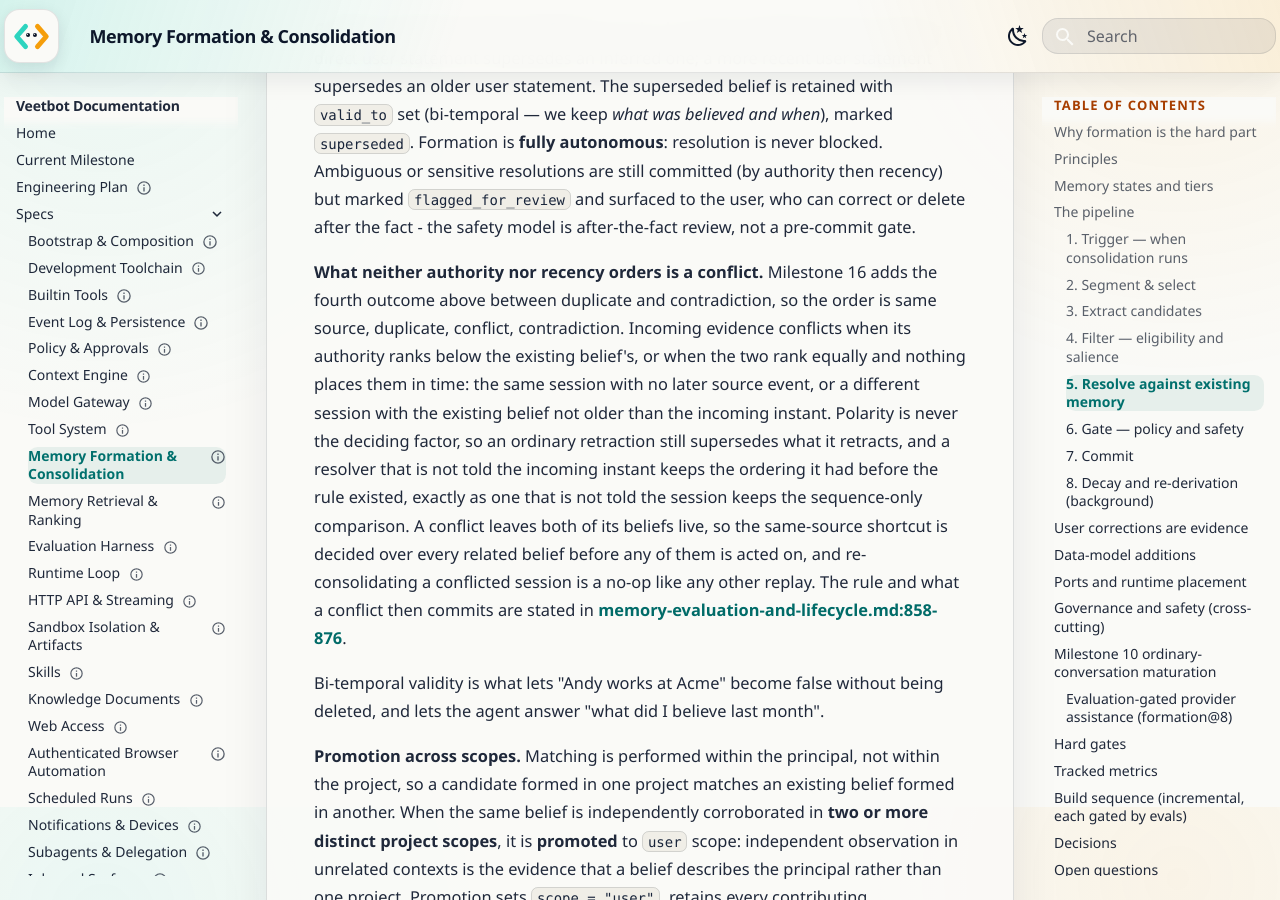
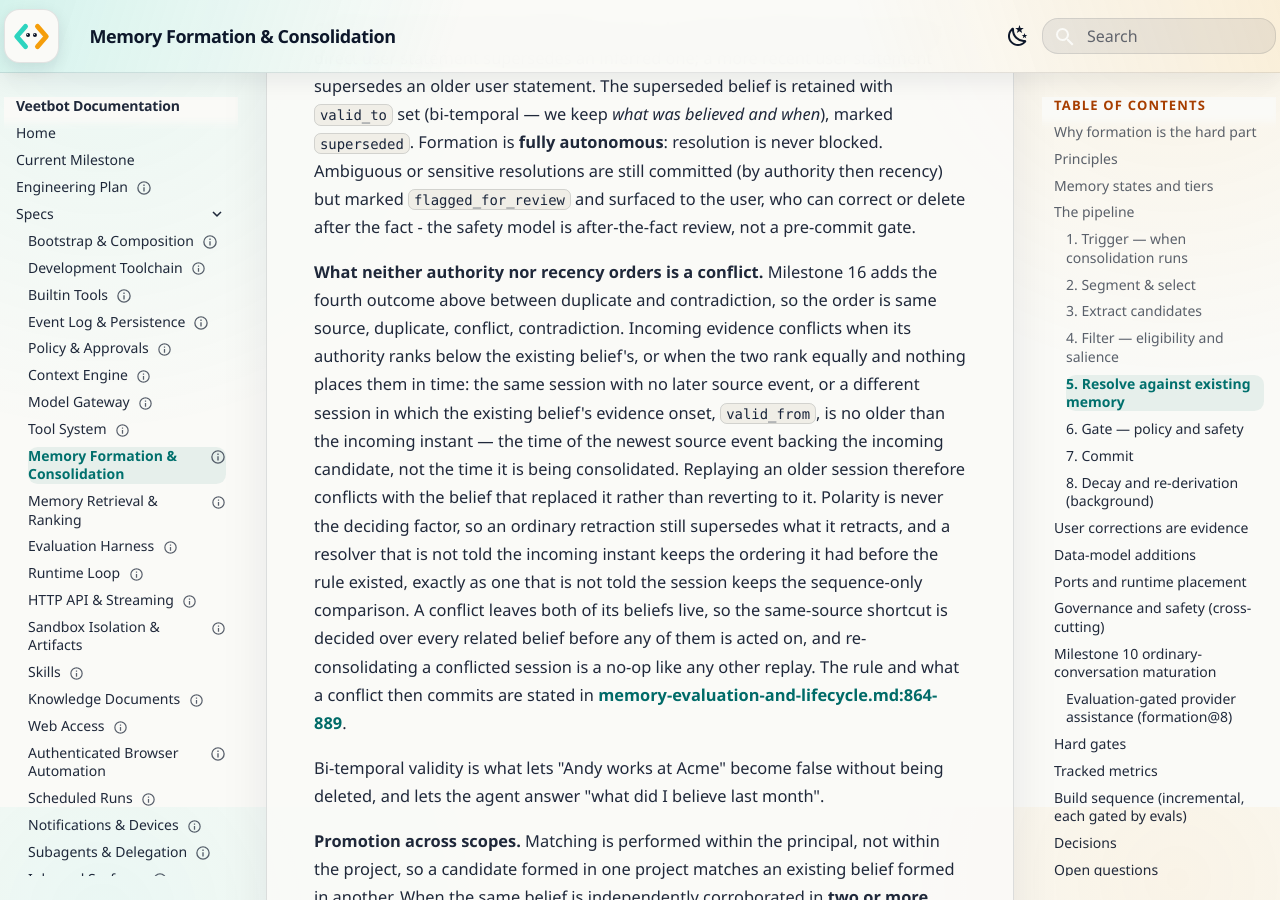
Before and after one commit to avitus/veetbot, an MkDocs documentation site: the page built from docs/plan/memory-formation-and-consolidation.md, in a window 1280 px wide and 900 px high, scrolled down 6393 px. Built offline with MkDocs 1.6.1 and Material for MkDocs 9.7.7, drawn with Linux system fonts in a browser that asks for light colours.

Commit message:
fix(memory): anchor cross-session conflict recency on evidence time so replay never reverts currency
Rule (ii) of the conflict resolver compared the consolidation instant with the
existing belief's `updated_at`. A replay runs at today's clock, so incoming
evidence from an older session always looked later than the belief that had
already replaced it, and `agent memory replay --session <id> --confirm`
superseded a newer belief with older evidence. No gate caught it: a superseded
belief is not a rejected one, so `gate.memory.rederive_opt_in` passed literally.

Consolidation now threads the incoming evidence's own instant — the newest
source event backing the candidate — into the resolver, and rule (ii) compares
it against the existing belief's `valid_from`, its evidence onset, rather than
`updated_at`, which usage feedback, decay, and conflict linkage all write long
after the evidence landed. Replaying an older session against a newer successor
is now a conflict: both statements stay live and flagged, nothing is dropped,
and a genuine forward supersession is unchanged. The same-session
source-sequence branch is untouched.

Red first:
tests/unit/test_memory_formation.py::test_replaying_an_older_session_does_not_supersede_a_newer_belief
failed with the newer belief SUPERSEDED by the replayed older evidence.

Also corrected in this round, from the same whole-branch review: ADR-0069's
knob inventory (126 to 137, matching the design doc, bootstrap-and-composition,
and test_config); the live-benchmark retry docstring's "transport-shaped"
claim, removed from the design doc by an earlier task; a statement in both the
capability README and the design doc that the published live evidence rows
carry the model's answer text over a synthetic corpus; and the
`gate.memory.established_facts_form` statement, which omitted the design doc's
"empty provenance forms nothing" clause.

Reading-Lane: A
Co-Authored-By: Claude Fable 5 <noreply@anthropic.com>

```diff
--- a/docs/plan/memory-formation-and-consolidation.md
+++ b/docs/plan/memory-formation-and-consolidation.md
@@ -230,16 +230,20 @@ the fourth outcome above between duplicate and contradiction, so the order is
 same source, duplicate, conflict, contradiction. Incoming evidence conflicts
 when its authority ranks below the existing belief's, or when the two rank
 equally and nothing places them in time: the same session with no later source
-event, or a different session with the existing belief not older than the
-incoming instant. Polarity is never the deciding factor, so an ordinary
-retraction still supersedes what it retracts, and a resolver that is not told
-the incoming instant keeps the ordering it had before the rule existed, exactly
-as one that is not told the session keeps the sequence-only comparison. A
-conflict leaves both of its beliefs live, so the same-source shortcut is decided
-over every related belief before any of them is acted on, and re-consolidating a
-conflicted session is a no-op like any other replay. The rule and what a
+event, or a different session in which the existing belief's evidence onset,
+`valid_from`, is no older than the incoming instant — the time of the newest
+source event backing the incoming candidate, not the time it is being
+consolidated. Replaying an older session therefore conflicts with the belief
+that replaced it rather than reverting to it. Polarity is never the deciding
+factor, so an ordinary retraction still supersedes what it retracts, and a
+resolver that is not told the incoming instant keeps the ordering it had before
+the rule existed, exactly as one that is not told the session keeps the
+sequence-only comparison. A conflict leaves both of its beliefs live, so the
+same-source shortcut is decided over every related belief before any of them is
+acted on, and re-consolidating a conflicted session is a no-op like any other
+replay. The rule and what a
 conflict then commits are stated in
-[memory-evaluation-and-lifecycle.md:858-876](memory-evaluation-and-lifecycle.md:858-876).
+[memory-evaluation-and-lifecycle.md:864-889](memory-evaluation-and-lifecycle.md:864-889).
 
 Bi-temporal validity is what lets "Andy works at Acme" become false without being
 deleted, and lets the agent answer "what did I believe last month".
```
Also changed, not shown: docs/adr/0069-milestone-16-memory-evaluation-and-lifecycle.md (+1 -1 lines), docs/plan/memory-evaluation-and-lifecycle.md (+20 -4 lines), docs/status/citation-ledger.yaml (+5 -5 lines), evals/capability/README.md (+5 -0 lines), 6 other files.
